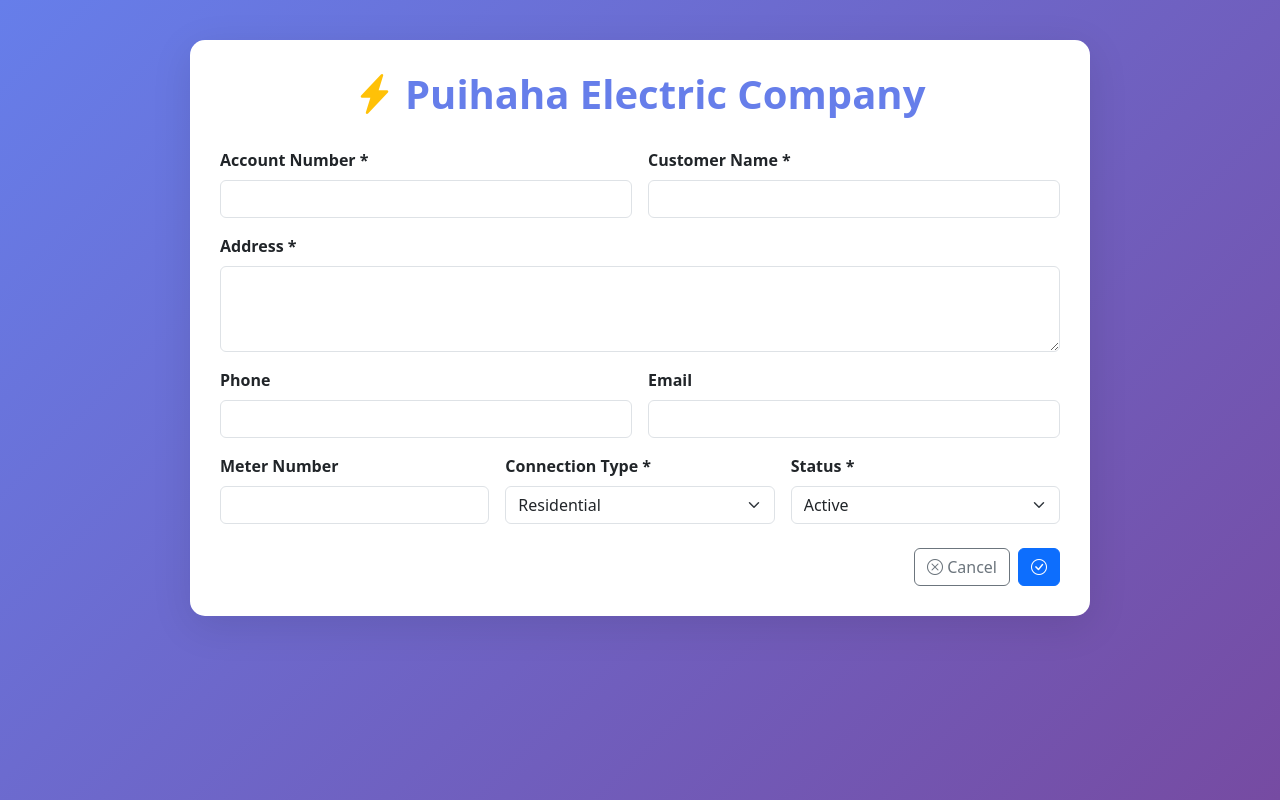
After one commit to Dr3w-Designs/electric_company_dejesus, a CodeIgniter 4 app: the page made by app/Views/accounts/form.php in a window 1280 px wide. The commit adds this page. Run offline with PHP 8.4 and a stand-in for CodeIgniter, Linux system fonts and the light colour scheme; the template is opened without the code that fills it, so the values that code supplies are empty; some libraries are stand-ins or nearby versions.

Commit message:
done: crud + active searching

```diff
--- a/app/Config/Database.php
+++ b/app/Config/Database.php
@@ -29,7 +29,7 @@ class Database extends Config
         'hostname'     => 'localhost',
         'username'     => 'root', /* change this */
         'password'     => '',
-        'database'     => 'electric_company', /* temporary database for this project */
+        'database'     => 'electriccompany', /* temporary database for this project */
         'DBDriver'     => 'MySQLi',
         'DBPrefix'     => '',
         'pConnect'     => false,
--- /dev/null
+++ b/app/Views/accounts/form.php
@@ -0,0 +1,169 @@
+<?php
+$isEdit = ! empty($account['id']);
+$action = $isEdit
+    ? base_url('accounts/' . $account['id'])
+    : base_url('accounts');
+
+$fieldValue = static function (string $field, string $default = '') use ($account): string {
+    return (string) old($field, $account[$field] ?? $default, false);
+};
+
+$connectionType = $fieldValue('connection_type', 'residential');
+$status = $fieldValue('status', 'active');
+?>
+<!DOCTYPE html>
+<html lang="en">
+<head>
+    <meta charset="UTF-8">
+    <meta name="viewport" content="width=device-width, initial-scale=1.0">
+    <title><?= esc($title) ?> - Puihaha Electric Company</title>
+    <link href="https://cdn.jsdelivr.net/npm/bootstrap@5.3.0/dist/css/bootstrap.min.css" rel="stylesheet">
+    <link href="https://cdn.jsdelivr.net/npm/bootstrap-icons@1.11.0/font/bootstrap-icons.css" rel="stylesheet">
+    <style>
+        body {
+            background: linear-gradient(135deg, #667eea 0%, #764ba2 100%);
+            min-height: 100vh;
+            padding: 20px 0;
+        }
+        .main-container {
+            background: white;
+            border-radius: 15px;
+            box-shadow: 0 10px 40px rgba(0,0,0,0.1);
+            padding: 30px;
+            margin: 20px auto;
+            max-width: 900px;
+        }
+        .header-section {
+            text-align: center;
+            margin-bottom: 30px;
+        }
+        .header-section h1 {
+            color: #667eea;
+            font-weight: bold;
+        }
+    </style>
+</head>
+<body>
+    <div class="container">
+        <main class="main-container">
+            <div class="header-section">
+                <h1><i class="bi bi-lightning-charge-fill text-warning"></i> Puihaha Electric Company</h1>
+                <p class="text-muted mb-0"><?= esc($formTitle) ?></p>
+            </div>
+
+            <?php if ($error = session()->getFlashdata('error')): ?>
+                <div class="alert alert-danger" role="alert">
+                    <i class="bi bi-exclamation-triangle-fill me-2"></i><?= esc($error) ?>
+                </div>
+            <?php endif; ?>
+
+            <form method="POST" action="<?= $action ?>">
+                <?= csrf_field() ?>
+                <?php if ($isEdit): ?>
+                    <input type="hidden" name="_method" value="PUT">
+                <?php endif; ?>
+
+                <div class="row g-3">
+                    <div class="col-md-6">
+                        <label for="account_number" class="form-label fw-semibold">Account Number *</label>
+                        <input type="text" id="account_number" name="account_number"
+                               class="form-control <?= isset($errors['account_number']) ? 'is-invalid' : '' ?>"
+                               maxlength="50" value="<?= esc($fieldValue('account_number')) ?>" required>
+                        <?php if (isset($errors['account_number'])): ?>
+                            <div class="invalid-feedback"><?= esc($errors['account_number']) ?></div>
+                        <?php endif; ?>
+                    </div>
+
+                    <div class="col-md-6">
+                        <label for="customer_name" class="form-label fw-semibold">Customer Name *</label>
+                        <input type="text" id="customer_name" name="customer_name"
+                               class="form-control <?= isset($errors['customer_name']) ? 'is-invalid' : '' ?>"
+                               maxlength="150" value="<?= esc($fieldValue('customer_name')) ?>" required>
+                        <?php if (isset($errors['customer_name'])): ?>
+                            <div class="invalid-feedback"><?= esc($errors['customer_name']) ?></div>
+                        <?php endif; ?>
+                    </div>
+
+                    <div class="col-12">
+                        <label for="address" class="form-label fw-semibold">Address *</label>
+                        <textarea id="address" name="address" rows="3"
+                                  class="form-control <?= isset($errors['address']) ? 'is-invalid' : '' ?>"
+                                  maxlength="2000" required><?= esc($fieldValue('address')) ?></textarea>
+                        <?php if (isset($errors['address'])): ?>
+                            <div class="invalid-feedback"><?= esc($errors['address']) ?></div>
+                        <?php endif; ?>
+                    </div>
+
+                    <div class="col-md-6">
+                        <label for="phone" class="form-label fw-semibold">Phone</label>
+                        <input type="tel" id="phone" name="phone"
+                               class="form-control <?= isset($errors['phone']) ? 'is-invalid' : '' ?>"
+                               maxlength="20" value="<?= esc($fieldValue('phone')) ?>">
+                        <?php if (isset($errors['phone'])): ?>
+                            <div class="invalid-feedback"><?= esc($errors['phone']) ?></div>
+                        <?php endif; ?>
+                    </div>
+
+                    <div class="col-md-6">
+                        <label for="email" class="form-label fw-semibold">Email</label>
+                        <input type="email" id="email" name="email"
+                               class="form-control <?= isset($errors['email']) ? 'is-invalid' : '' ?>"
+                               maxlength="100" value="<?= esc($fieldValue('email')) ?>">
+                        <?php if (isset($errors['email'])): ?>
+                            <div class="invalid-feedback"><?= esc($errors['email']) ?></div>
+                        <?php endif; ?>
+                    </div>
+
+                    <div class="col-md-4">
+                        <label for="meter_number" class="form-label fw-semibold">Meter Number</label>
+                        <input type="text" id="meter_number" name="meter_number"
+                               class="form-control <?= isset($errors['meter_number']) ? 'is-invalid' : '' ?>"
+                               maxlength="50" value="<?= esc($fieldValue('meter_number')) ?>">
+                        <?php if (isset($errors['meter_number'])): ?>
+                            <div class="invalid-feedback"><?= esc($errors['meter_number']) ?></div>
+                        <?php endif; ?>
+                    </div>
+
+                    <div class="col-md-4">
+                        <label for="connection_type" class="form-label fw-semibold">Connection Type *</label>
+                        <select id="connection_type" name="connection_type"
+                                class="form-select <?= isset($errors['connection_type']) ? 'is-invalid' : '' ?>"
+                                required>
+                            <option value="residential" <?= $connectionType === 'residential' ? 'selected' : '' ?>>Residential</option>
+                            <option value="commercial" <?= $connectionType === 'commercial' ? 'selected' : '' ?>>Commercial</option>
+                            <option value="industrial" <?= $connectionType === 'industrial' ? 'selected' : '' ?>>Industrial</option>
+                        </select>
+                        <?php if (isset($errors['connection_type'])): ?>
+                            <div class="invalid-feedback"><?= esc($errors['connection_type']) ?></div>
+                        <?php endif; ?>
+                    </div>
+
+                    <div class="col-md-4">
+                        <label for="status" class="form-label fw-semibold">Status *</label>
+                        <select id="status" name="status"
+                                class="form-select <?= isset($errors['status']) ? 'is-invalid' : '' ?>" required>
+                            <option value="active" <?= $status === 'active' ? 'selected' : '' ?>>Active</option>
+                            <option value="inactive" <?= $status === 'inactive' ? 'selected' : '' ?>>Inactive</option>
+                            <option value="suspended" <?= $status === 'suspended' ? 'selected' : '' ?>>Suspended</option>
+                        </select>
+                        <?php if (isset($errors['status'])): ?>
+                            <div class="invalid-feedback"><?= esc($errors['status']) ?></div>
+                        <?php endif; ?>
+                    </div>
+                </div>
+
+                <div class="d-flex justify-content-end gap-2 mt-4">
+                    <a href="<?= base_url('accounts') ?>" class="btn btn-outline-secondary">
+                        <i class="bi bi-x-circle"></i> Cancel
+                    </a>
+                    <button type="submit" class="btn btn-primary">
+                        <i class="bi bi-check-circle"></i> <?= esc($submitText) ?>
+                    </button>
+                </div>
+            </form>
+        </main>
+    </div>
+
+    <script src="https://cdn.jsdelivr.net/npm/bootstrap@5.3.0/dist/js/bootstrap.bundle.min.js"></script>
+</body>
+</html>
```
Also changed, not shown: app/Config/Routes.php (+6 -1 lines), app/Controllers/Accounts.php (+211 -9 lines), app/Models/CustomerAccountModel.php (+26 -0 lines), app/Views/accounts/index.php (+33 -4 lines), app/Views/accounts/view_account.php (+14 -3 lines), app/Views/register.php (+62 -6 lines), 6 other files.
